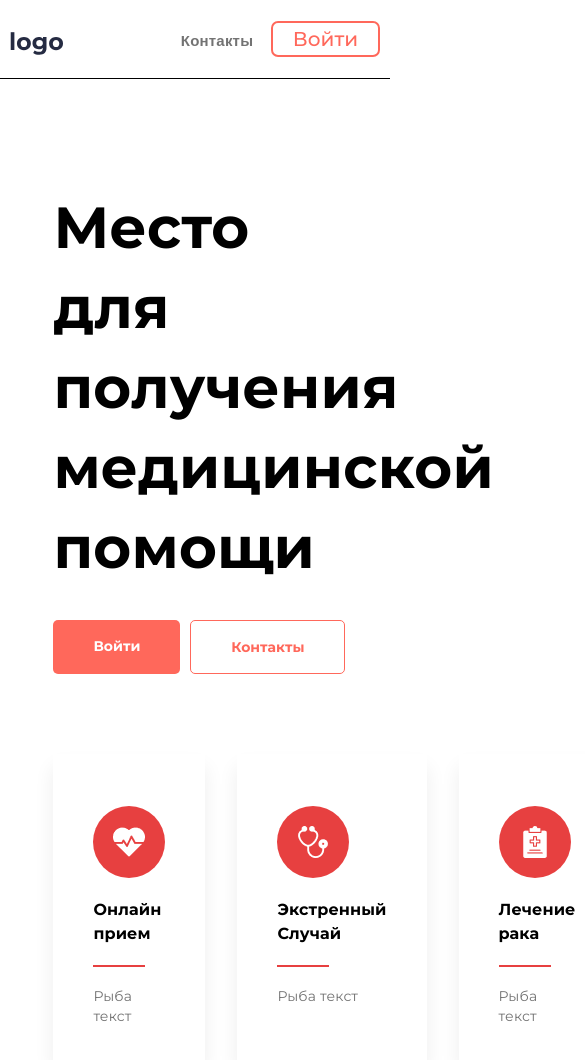
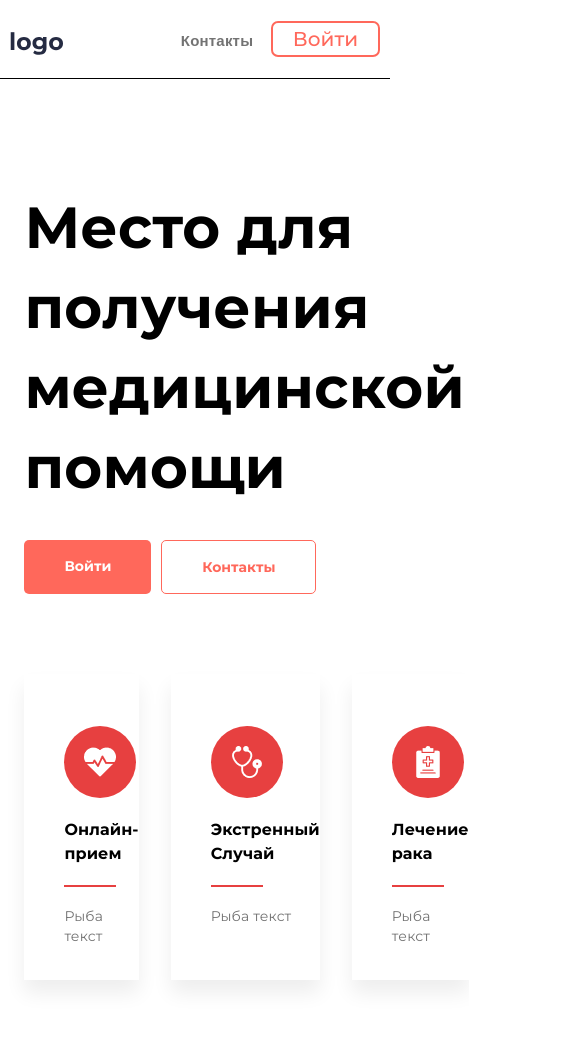
Before and after one commit to sashapervykh/aveds-test-task, a React (Vite) app: page / in a window 390 px wide. Shown: the top 1060 px of the page, 585 px wide, since content can reach past the window. After the commit the page ends 1020 px from the top, so only its background shows below. Built offline with nearby package versions, Linux system fonts and the light colour scheme.

Commit message:
refactor: create separate title component

```diff
--- a/src/components/Card/style.module.css
+++ b/src/components/Card/style.module.css
@@ -48,3 +48,9 @@
   color: #737373;
   margin-top: 1.2rem;
 }
+
+@media (max-width: 1156px) {
+  .card {
+    padding-right: 0;
+  }
+}
--- /dev/null
+++ b/src/components/PageTitle/PageTitle.tsx
@@ -0,0 +1,5 @@
+import style from "./style.module.css";
+
+export function PageTitle({ title }: { title: string }) {
+  return <h1 className={style.title}>{title}</h1>;
+}
--- /dev/null
+++ b/src/components/PageTitle/style.module.css
@@ -0,0 +1,8 @@
+.title {
+  font-family: "Montserrat", sans-serif;
+  font-weight: 700;
+  font-size: 58px;
+  line-height: 80px;
+  letter-spacing: 0.2px;
+  margin-bottom: 0px;
+}
--- a/src/data/cardsData.ts
+++ b/src/data/cardsData.ts
@@ -3,7 +3,7 @@ import CancerImg from "../assets/cancer.png";
 import EmergeImg from "../assets/emerge.png";
 
 export const cardsData = [
-  { title: "Онлайн прием", text: "Рыба текст", src: OnlineImg },
+  { title: "Онлайн-прием", text: "Рыба текст", src: OnlineImg },
   { title: "Экстренный Cлучай", text: "Рыба текст", src: EmergeImg },
   { title: "Лечение рака", text: "Рыба текст", src: CancerImg },
 ];
--- a/src/pages/Home/Home.tsx
+++ b/src/pages/Home/Home.tsx
@@ -1,11 +1,12 @@
 import { Link } from "react-router";
 import style from "./style.module.css";
 import { CardsGrid } from "../../components/CardsGrid/CardsGrid";
+import { PageTitle } from "../../components/PageTitle/PageTitle";
 
 export function Home() {
   return (
     <section className={style["page-wrapper"]}>
-      <h1 className={style.title}>Место для получения медицинской помощи</h1>
+      <PageTitle title="Место для получения медицинской помощи" />
       <div className={style["buttons-wrapper"]}>
         <Link
           className={`${style["nav-button"]} ${style["auth-button"]}`}
--- a/src/pages/Home/style.module.css
+++ b/src/pages/Home/style.module.css
@@ -3,15 +3,7 @@
   flex-direction: column;
   width: 72.63%;
   margin: 60px auto 0px auto;
-}
-
-.title {
-  font-family: "Montserrat", sans-serif;
-  font-weight: 700;
-  font-size: 58px;
-  line-height: 80px;
-  letter-spacing: 0.2px;
-  margin-bottom: 0px;
+  padding-bottom: 40px;
 }
 
 .buttons-wrapper {
@@ -44,3 +36,9 @@
   color: #ff685b;
   border: 1px solid #ff685b;
 }
+
+@media (max-width: 1156px) {
+  .page-wrapper {
+    width: 87.5%;
+  }
+}
```
